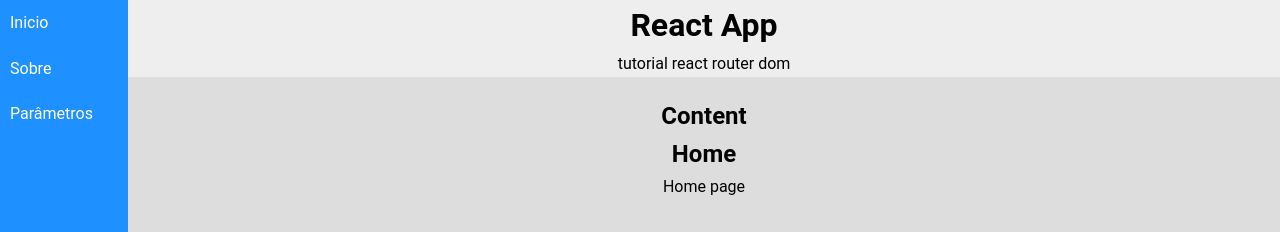
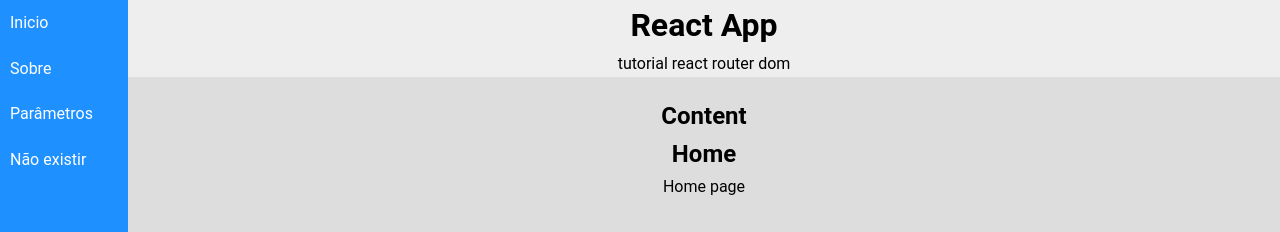
Before and after one commit to walber-vaz/curso-react-redux-cod3r, a React (Create React App) app in the folder navegacao/: page / in a window 1280 px wide. Shown: the top 232 px of the page. Built offline with nearby package versions, Linux system fonts and the light colour scheme.

Commit message:
feat: create route not-found

```diff
--- a/navegacao/src/components/layout/Content/index.jsx
+++ b/navegacao/src/components/layout/Content/index.jsx
@@ -2,6 +2,7 @@
 import { Route, Routes } from 'react-router-dom';
 import About from '../../../pages/examples/About';
 import Home from '../../../pages/examples/Home';
+import NotFound from '../../../pages/examples/NotFound';
 import Param from '../../../pages/examples/Param';
 
 import './styles.css';
@@ -14,7 +15,7 @@
         <Route path="/" exact element={<Home />} />
         <Route path="/about" element={<About />} />
         <Route path="/param/:id" element={<Param />} />
-        {/* <Route path="*" element={<NotFound />} /> */}
+        <Route path="*" element={<NotFound />} />
       </Routes>
     </article>
   );
--- a/navegacao/src/components/layout/Menu/index.jsx
+++ b/navegacao/src/components/layout/Menu/index.jsx
@@ -17,6 +17,9 @@
           <li>
             <Link to="/param/123">Parâmetros</Link>
           </li>
+          <li>
+            <Link to="/xablau">Não existir</Link>
+          </li>
         </ul>
       </nav>
     </aside>
--- /dev/null
+++ b/navegacao/src/pages/examples/NotFound.jsx
@@ -0,0 +1,11 @@
+import React from 'react';
+
+const NotFound = () => {
+  return (
+    <div>
+      <h1>NotFound</h1>
+    </div>
+  );
+};
+
+export default NotFound;
```
